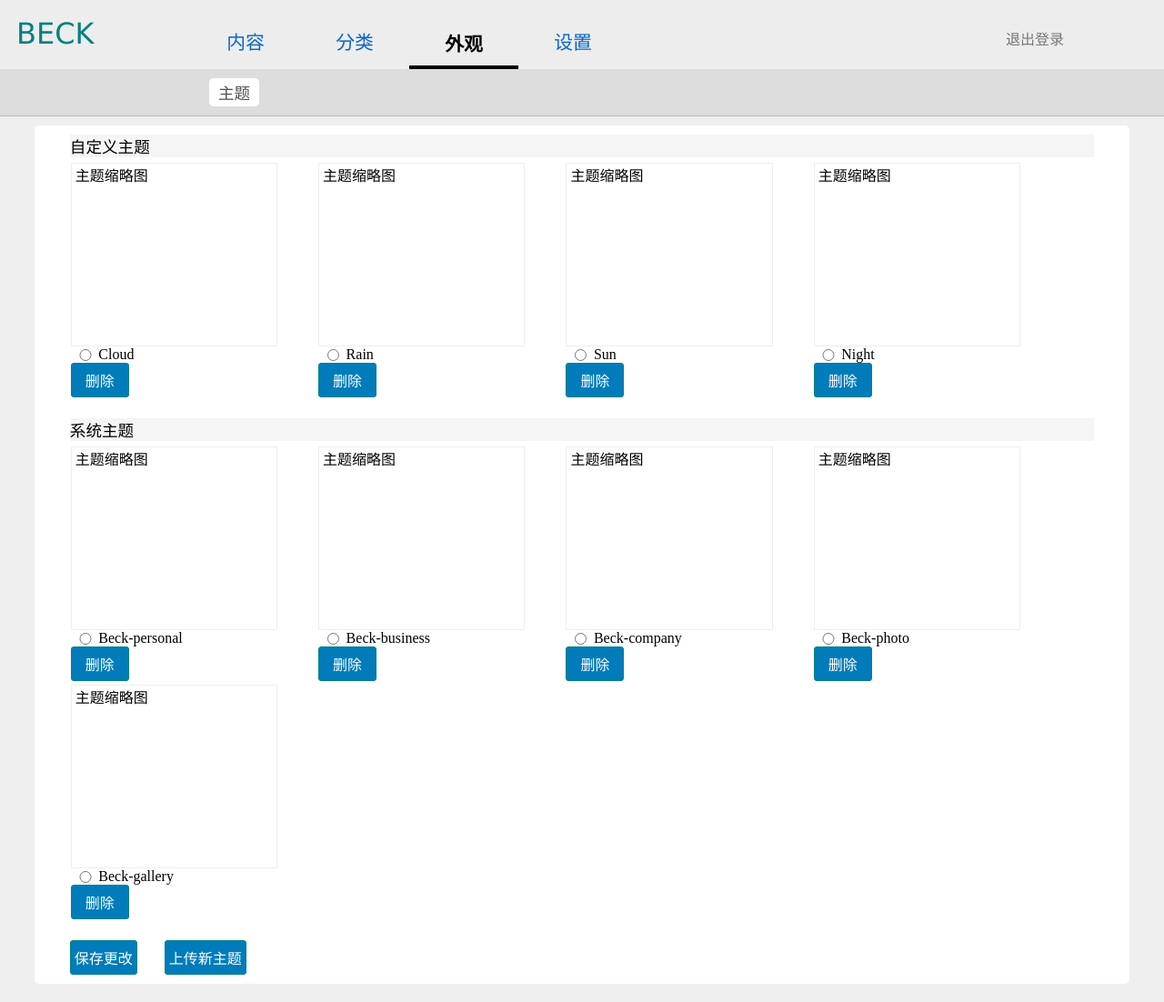
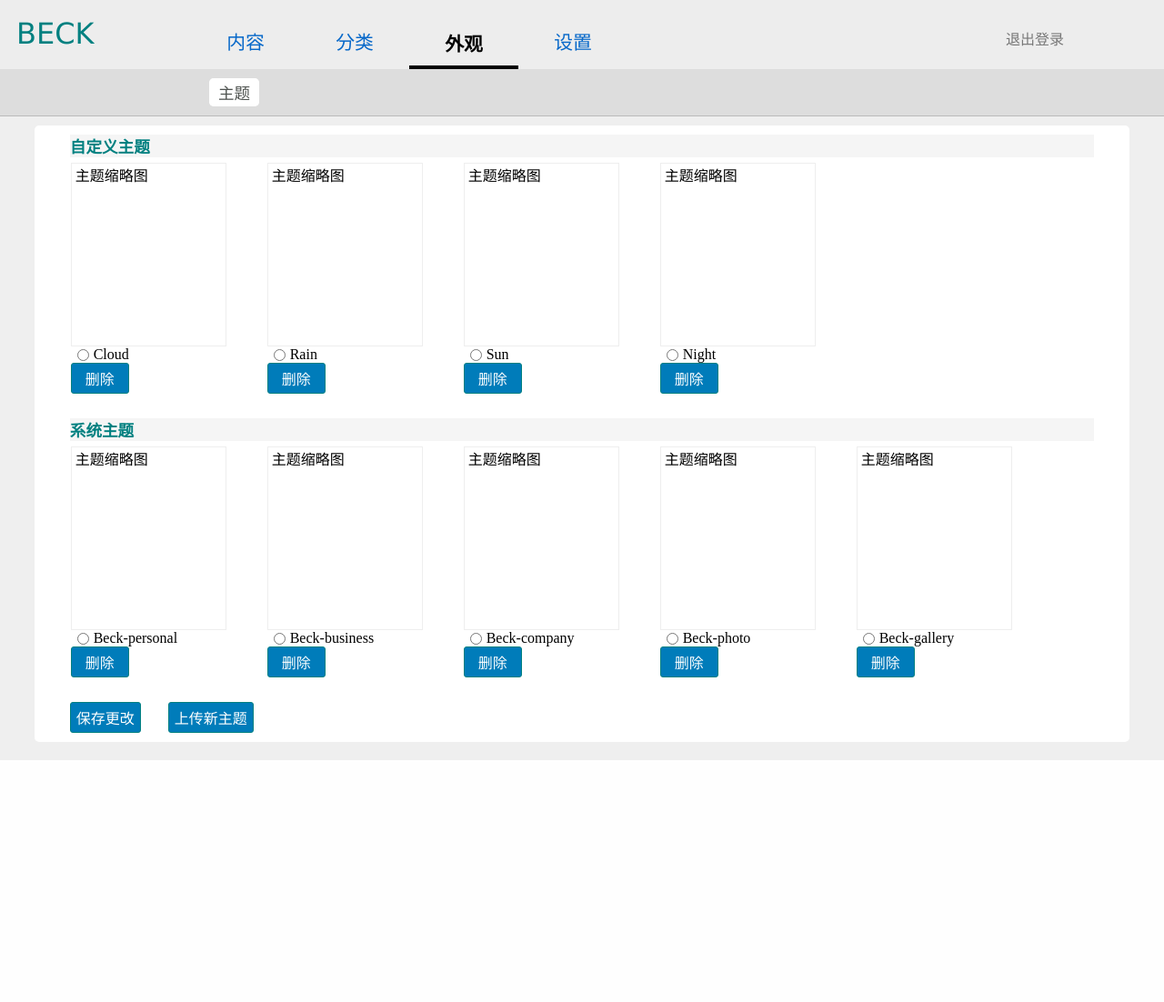
Before and after one commit to mazhongchao/beck, a PHP site: template adm/template/admin/appearance-theme.html in a window 1280 px wide. Shown: the whole page at 91% size. After the commit the page ends 836 px from the top, so only its background shows below. Run offline with PHP 8.4, Linux system fonts and the light colour scheme; the template is opened without the code that fills it, so the values that code supplies are empty.

Commit message:
update admin css

```diff
--- a/adm/static/style.css
+++ b/adm/static/style.css
@@ -3,7 +3,7 @@ img {border: 0;}
 ol, ul, li{list-style: none;}
 a {text-decoration-line: none;display: block;}
 input{font-size: 1em; font-family: inherit;}
-label{width:100%;margin-bottom: 5px;background: whitesmoke;display: inline-block;}
+label{width:100%;margin-bottom: 5px;background: whitesmoke;display: inline-block;color: teal;font-weight: bold;}
 input:focus{outline:none;border: 1px solid #409eff;}
 select{width: 10%;height: 30px;margin: inherit;border:1px solid #ddd;border-radius: 4px;font-size: inherit}
 textarea{width: 100%;min-height: 180px;margin-top:3px;margin-bottom: 10px;padding:6px 6px;border:1px solid #ddd;border-radius: 4px;outline:none;font-family: inherit;}
@@ -47,7 +47,7 @@ a.op-delete:hover{color: #b72c02;}
 a.article-lnk{color: #5495ff;}
 a.article-lnk:hover{color: #007cba;}
 
-.theme-block {float: left; width: 20%; height: 260px;padding: 1px;margin-right: 4%;}
+.theme-block {float: left; width: 15%; height: 260px;padding: 1px;margin-right: 4%;}
 .theme-thumb {float: left; width: 100%; height: 200px; border:1px solid #eeeeee;}
 .theme-radio {float: left; display:block; width: 10%;}
 
@@ -138,7 +138,7 @@ a.article-lnk:hover{color: #007cba;}
     float: left;
     min-width: 4em;
     width:auto;
-    padding:6px 4px;
+    padding:4px 6px;
     margin-right: 30px;
     background:#007cba;
     color:#fff;
```
